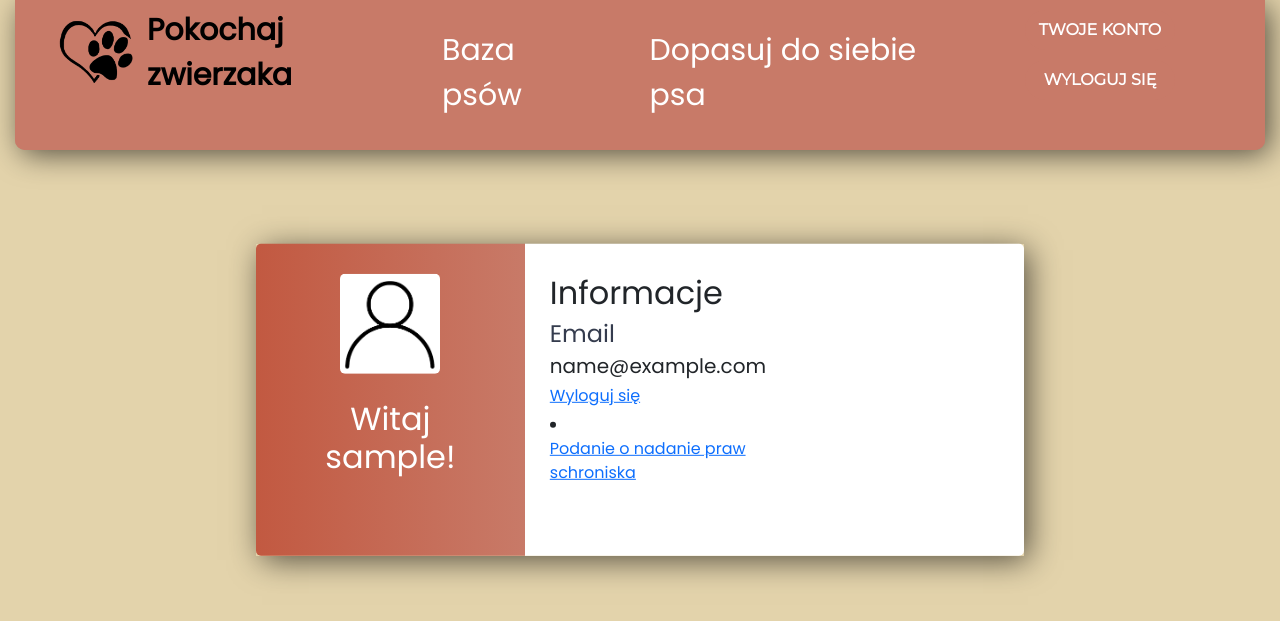
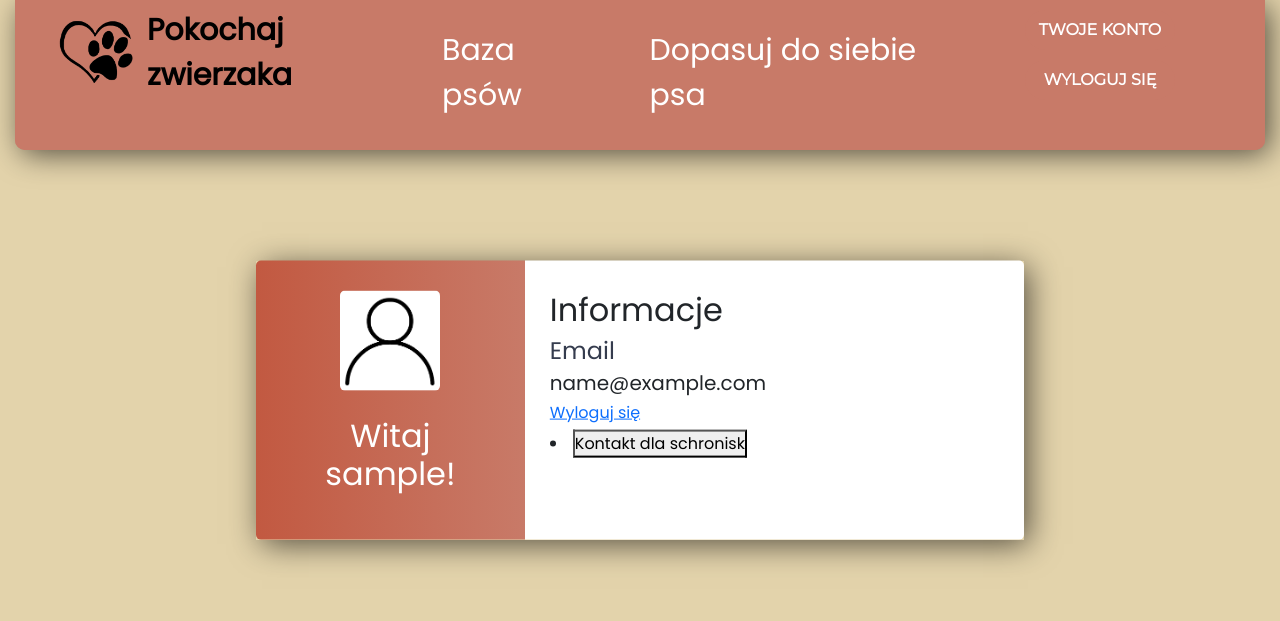
Before and after one commit to marekszlapa/pok, a Django app: page /profile in a window 1280 px wide. Shown: the top 621 px of the page. Run offline with Django 3.2, Linux system fonts and the light colour scheme; the visitor is signed in with stand-in values (Sample User, id 1).

Commit message:
Dodanie kontaktu dla schronisk

```diff
--- a/static/css/profil.css
+++ b/static/css/profil.css
@@ -217,7 +217,7 @@ body, html {
 
 .wrapper .right .info_data .data,
 .wrapper .right .projects_data .data{
-  width: 45%;
+  width: 100%;
 }
 
 .wrapper .right .info_data .data h4,
--- a/templates/profile.html
+++ b/templates/profile.html
@@ -76,12 +76,23 @@
                     <h5>{{ user.email }}</h5>
                      <h6><a href="{% url 'logout' %}">Wyloguj się</a></h6>
                      {% if request.user.groups.all.0.name != 'schronisko' %}
-                            <li><p><a href="{% url 'home' %}">Podanie o nadanie praw schroniska</a></p></li>
+                            <li>
+                                 <button id="schroniska">Kontakt dla schronisk</button>
+                                 <p id="tresc"></p>
+                            </li>
                      {% endif %}
                  </div>
             </div>
         </div>
     </div>
 </div>
+<script>
+    var s= document.getElementById('schroniska'),
+        tresc = document.getElementById('tresc');
+
+    s.onclick = function() {
+        tresc.innerHTML = 'Aby uzyskać prawa do dodawania psów skontaktuj sie z nami pod adresem e-mail: pokzwierzaka@gmail.com lub telefonicznie tel: xxx-xxx-xxx';
+    }
+</script>
 </body>
 </html>
```
